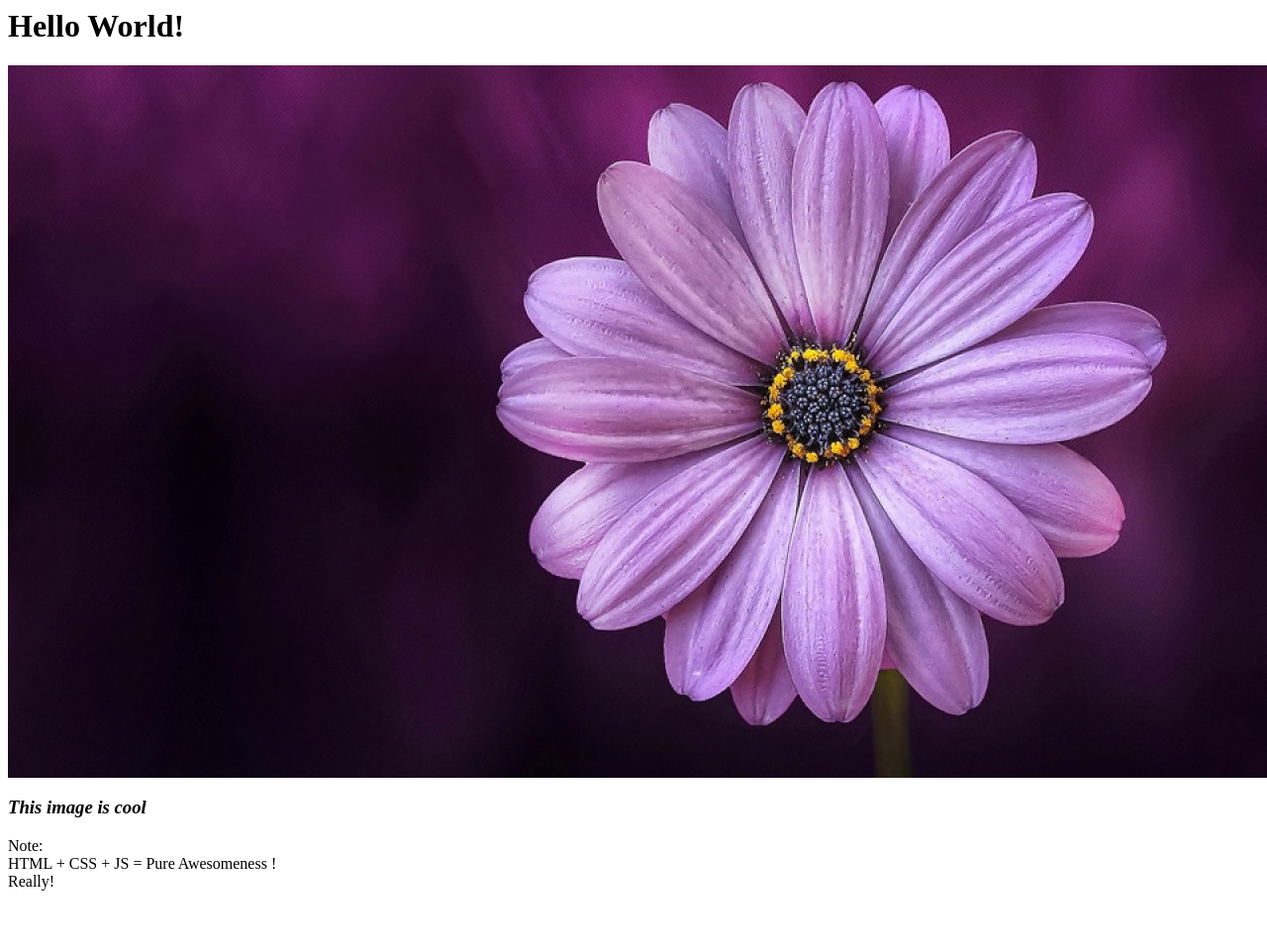
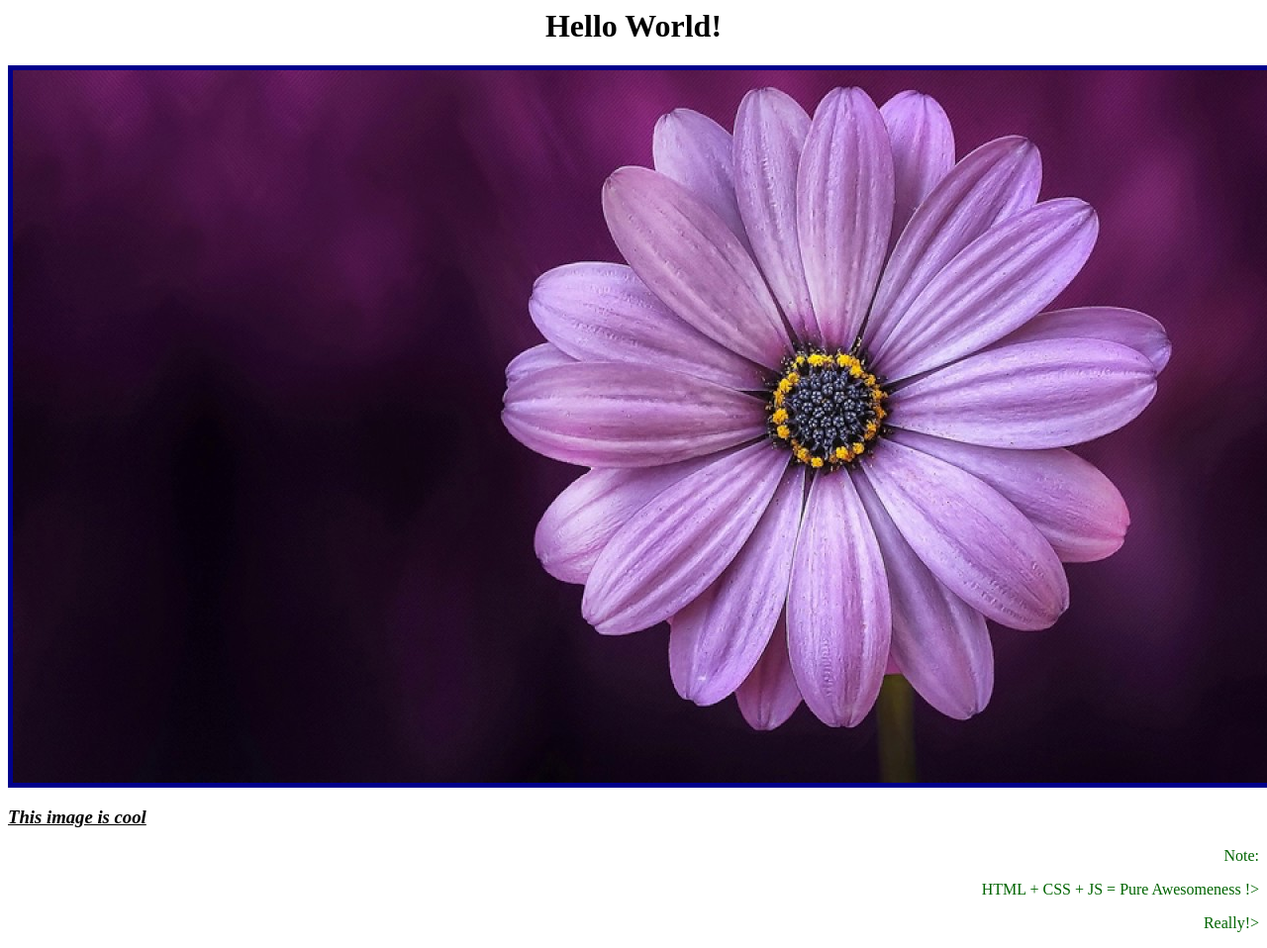
Before and after one commit to ruchika77/Web_tutorial, a plain HTML site: page index.html in a window 1280 px wide. Shown: the whole page at 99% size. Before the commit the page ends 916 px from the top, so only its background shows below. Drawn offline with Linux system fonts and the light colour scheme; files whose address does not match are found by name.

Commit message:
Complete CSS assignment

```diff
--- a/index.html
+++ b/index.html
@@ -1,13 +1,23 @@
 <!-DOCTYPE html>
 <html>
+
+<head>
+    <link rel="stylesheet" type="text/css" href="styles.css">
+</head>
+
 <body>
-<!-- For the html-only part, these need to be implemented: -->
-<h1> Hello World! </h1>
-<img src= file:///Users/ruchika.mehta/Ruchika_Learning/Web_tutorials/Part1/flower.jpg width=“300” height=“300”>
-<h3><b><i> This image is cool </i></b></h3>
-<p align=“right> Note: <br>
-HTML + CSS + JS = Pure Awesomeness ! <br>
-Really!
-</p>
+    <!-- For the html-only part, these need to be implemented: -->
+    <h1> Hello World! </h1>
+    <img src= file:///Users/ruchika.mehta/Ruchika_Learning/Web_tutorials/Part1/flower.jpg width=“300” height=“300”>
+    <h3>
+        <b>
+            <i> This image is cool </i>
+        </b>
+    </h3>
+    <p margin-right="30px" ; style="color:darkgreen;" align="right"> Note:</p>
+    <p margin-right="30px" ; style="color:darkgreen;" align="right"> HTML + CSS + JS = Pure Awesomeness !></p>
+    <p margin-right="30px" ; style="color:darkgreen;" align="right"> Really!></p>
+
 </body>
+
 </html>
--- /dev/null
+++ b/styles.css
@@ -0,0 +1,13 @@
+/* For the css part, these need to be done: */
+
+h1 {
+    text-align: center;
+}
+
+img {
+        border: 5px solid darkblue;
+}
+
+h3 {
+    text-decoration: underline;
+}
```
Also changed, not shown: theory-css.txt (added).
